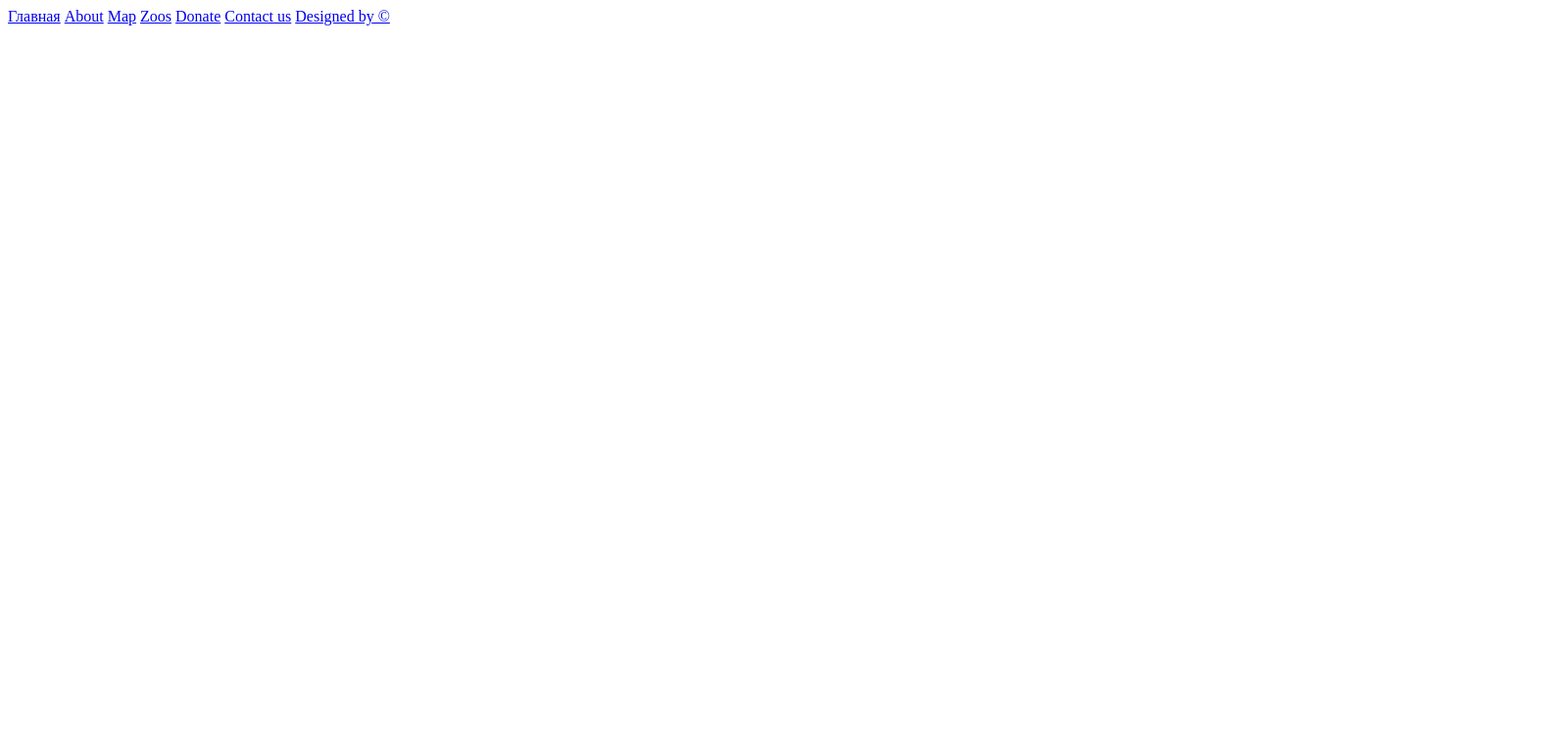
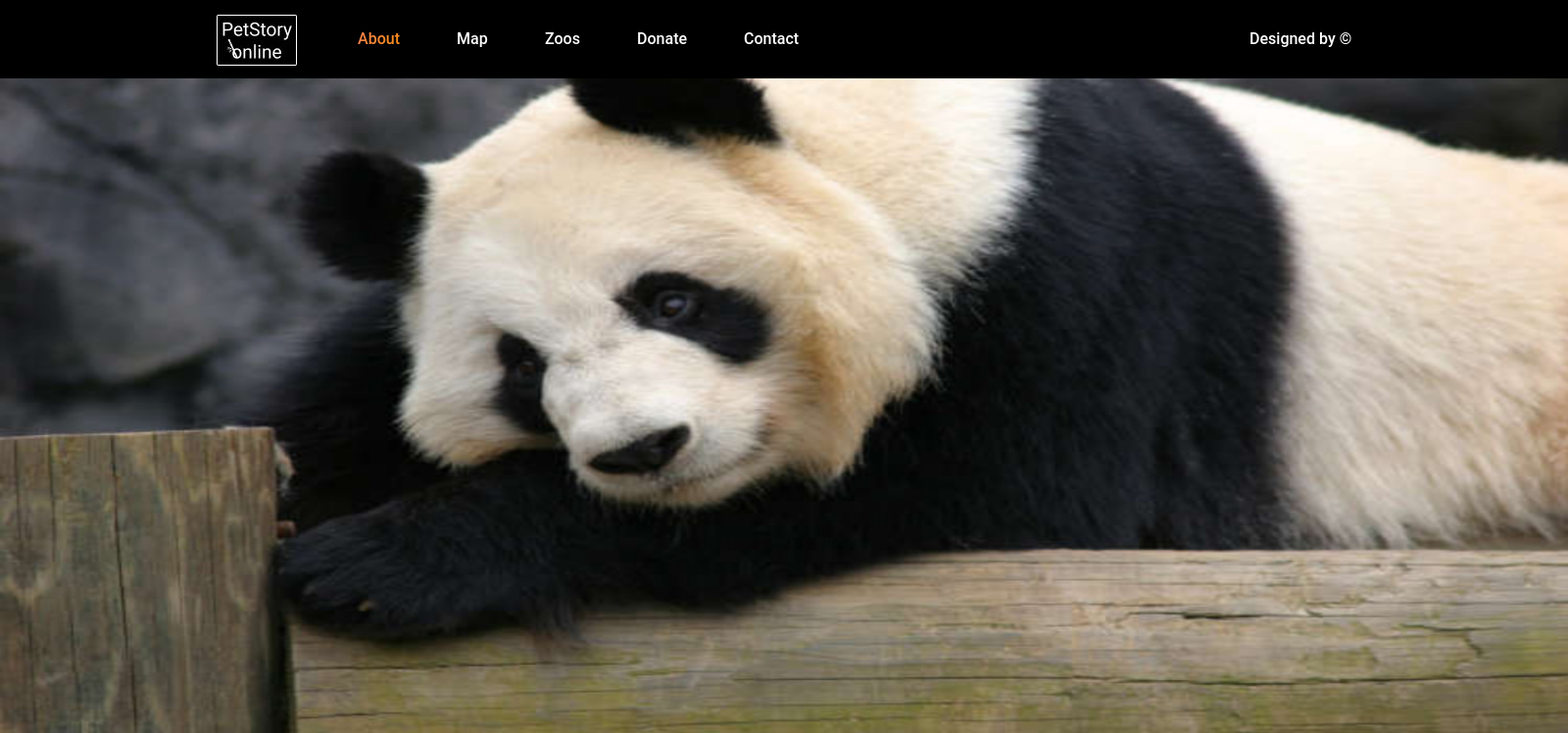
Before and after one commit to Berlinskiy93/online_zoo_3_weeks, a plain HTML site: page index.html in a window 1280 px wide. Shown: the top 748 px of the page at 98% size, 1600 px wide, since content can reach past the window. Drawn offline with Linux system fonts and the light colour scheme.

Commit message:
Bamboo !!! + lots of CSS

```diff
--- /dev/null
+++ b/css/style.css
@@ -0,0 +1,179 @@
+/* Сброс стандартных стилей */
+* {
+    margin: 0;
+    padding: 0;
+    box-sizing: border-box;
+}
+
+.menu{
+    display: flex; /*  делает контейнер гибким (flexbox) */
+   gap: 20px; /* Расстояние между пунктами */
+    padding: 0px;
+    list-style-type: none; /* Убирает маркеры */
+    margin: 0;
+    position: absolute;
+    width: 1600px;
+    height: 80px;
+    left: 0px;
+    top: 0px;
+
+    background: #000000;
+    backdrop-filter: blur(2px);
+    /* Note: backdrop-filter has minimal browser support */
+}
+
+
+.nav-link{
+   text-decoration: none;
+    color: white;
+}
+
+.logo{
+    /* logo_footer */
+
+    position: absolute;
+    width: 82px;
+    height: 6px;
+    left: 220px;
+    top: 14px;
+
+}
+
+
+
+.about{
+    /* About */
+
+    position: absolute;
+    width: 43px;
+    height: 22px;
+    left: 365px;
+    top: 29px;
+
+    font-family: 'Roboto';
+    font-style: normal;
+    font-weight: 500;
+    font-size: 16px;
+    line-height: 140%;
+    /* or 22px */
+
+    /* orange */
+    background: linear-gradient(113.96deg, #F9804B 1.49%, #FE9013 101.44%);
+    -webkit-background-clip: text;
+    -webkit-text-fill-color: transparent;
+    background-clip: text;
+    text-fill-color: transparent;
+}
+
+.map{
+    /* Map */
+
+    position: absolute;
+    width: 32px;
+    height: 22px;
+    left: 466px;
+    top: 29px;
+
+    font-family: 'Roboto';
+    font-style: normal;
+    font-weight: 500;
+    font-size: 16px;
+    line-height: 140%;
+    /* or 22px */
+
+    color: #FFFFFF;
+}
+
+.zoos{
+    /* Zoos */
+
+    position: absolute;
+    width: 36px;
+    height: 22px;
+    left: 556px;
+    top: 29px;
+
+    font-family: 'Roboto';
+    font-style: normal;
+    font-weight: 500;
+    font-size: 16px;
+    line-height: 140%;
+    /* or 22px */
+
+    color: #FFFFFF;
+}
+
+.donate{
+    /* Donate */
+
+    position: absolute;
+    width: 51px;
+    height: 22px;
+    left: 650px;
+    top: 29px;
+
+    font-family: 'Roboto';
+    font-style: normal;
+    font-weight: 500;
+    font-size: 16px;
+    line-height: 140%;
+    /* or 22px */
+
+    color: #FFFFFF;
+}
+
+.contact{
+    /* Contact us */
+
+    position: absolute;
+    width: 78px;
+    height: 22px;
+    left: 759px;
+    top: 29px;
+
+    font-family: 'Roboto';
+    font-style: normal;
+    font-weight: 500;
+    font-size: 16px;
+    line-height: 140%;
+    /* or 22px */
+
+    color: #FFFFFF;
+}
+
+.designed{
+    /* Designed by © */
+
+    position: absolute;
+    width: 105px;
+    height: 22px;
+    left: 1275px;
+    top: 29px;
+
+    font-family: 'Roboto';
+    font-style: normal;
+    font-weight: 500;
+    font-size: 16px;
+    line-height: 140%;
+    /* or 22px */
+
+    color: #FFFFFF;
+}
+
+/* body */
+
+
+.panda-image {
+    width: 1600px;
+    height: 780px;
+}
+
+.circle {
+
+
+    width: 465px;
+    height: 465px;
+
+    top: 92px;
+
+}
--- a/index.html
+++ b/index.html
@@ -5,26 +5,56 @@
     <meta name="viewport"
           content="width=device-width, user-scalable=no, initial-scale=1.0, maximum-scale=1.0, minimum-scale=1.0">
     <meta http-equiv="X-UA-Compatible" content="ie=edge">
+    <link rel="stylesheet" href="css/style.css">
+
+
+
     <title>Document</title>
 </head>
 <body>
+<!--hat + Head -->
+<div class="header_navbar_menu">
+    <section>
+        <header class="header">
+            <nav class="navbar">
+                <ul class="menu">
+                    <li>
+                        <a href="/" class="logo">
+                            <img src="./img/desktop_petsory_img/head/sucked_bamboo.jpg"
+                                 alt="PetStory Logo"
+                                 class="logo-image">
+                        </a>
+                    </li>
+                    <li class="li about"><a href="#" class="nav-link About">About</a></li>
+                    <li class="li map"><a href="#" class="nav-link Map">Map</a></li>
+                    <li class="li zoos"><a href="#" class="nav-link Zoos">Zoos</a></li>
+                    <li class="li donate"><a href="#" class="nav-link Donate">Donate</a></li>
+                    <li class="li contact"><a href="#" class="nav-link Contact">Contact</a></li>
+                    <li class="li designed"><a href="#" class="nav-link designed-by">Designed by ©</a></li>
+                </ul>
+            </nav>
+        </header>
+    </section>
+</div>
 
-<!--hat + Head -->
+<!--body-->
 
-<section>
-    <header>
-        <nav>
-            <a href="#">Главная</a>
-            <a href="#">About</a>
-            <a href="#">Map</a>
-            <a href="#">Zoos</a>
-            <a href="#">Donate</a>
-            <a href="#">Contact us</a>
-            <a href="#">Designed by ©</a>
-        </nav>
-    </header>
+<div class="panda">
+    <a href="/" class="panda">
+        <img src="./img/desktop_petsory_img/head/panda_head.jpg"
+             alt="Panda"
+             class="panda-image">
+    </a>
+</div>
 
-</section>
+<div class="circle">
+    <a href="/" class="orange_circle">
+        <img src="./img/desktop_petsory_img/head/orange_circle.jpg"
+             alt="orange_circle"
+             class="circle-image">
+    </a>
+</div>
+
 
 </body>
 </html>
```
Also changed, not shown: css/desktop_petsory_css/hat_head.css (deleted, +0 -19 lines), js/index.js (+21 -0 lines), img/desktop_petsory_img/head/orange_circle.jpg (added), img/desktop_petsory_img/head/sucked_bamboo.jpg (added).
